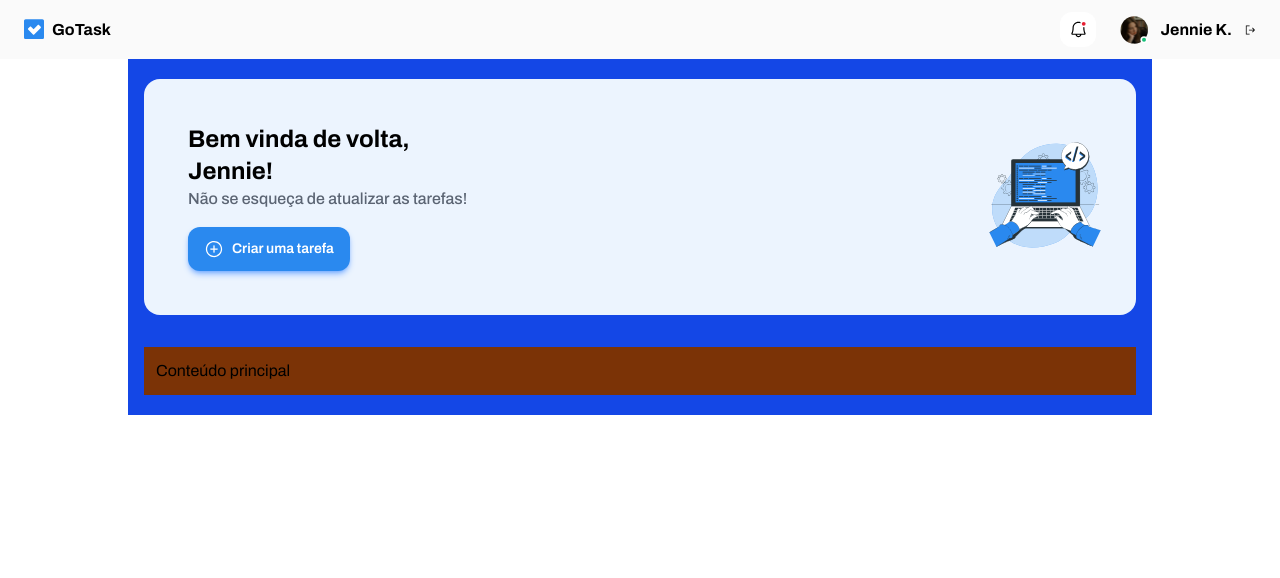
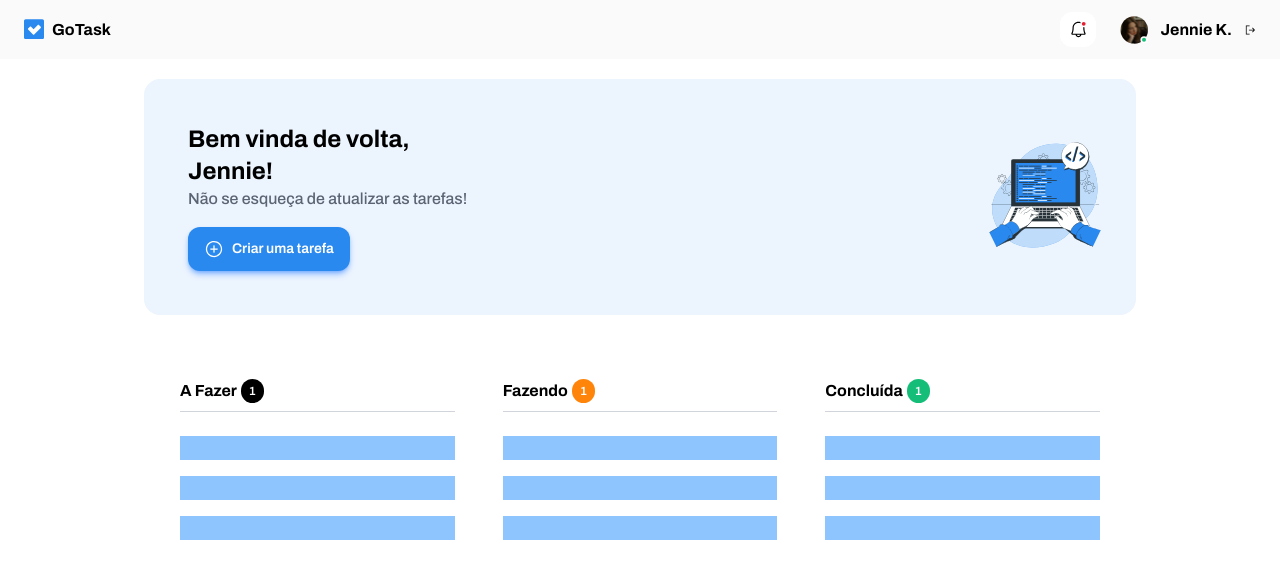
Before and after one commit to vandercosta/go-task, an Angular app: page / in a window 1280 px wide. Shown: the top 578 px of the page. Built offline with nearby package versions, Linux system fonts and the light colour scheme.

Commit message:
feat: implement TaskListSectionComponent layout

```diff
--- a/src/app/components/main-content/main-content.component.html
+++ b/src/app/components/main-content/main-content.component.html
@@ -1,4 +1,4 @@
-<div class="max-w-5xl mx-auto bg-blue-700 py-5 px-4 flex flex-col gap-8">
+<div class="max-w-5xl mx-auto py-5 px-4 flex flex-col gap-8">
   <app-welcome-section></app-welcome-section>
-  <div class="p-3 bg-amber-900">Conteúdo principal</div>
+  <app-task-list-section></app-task-list-section>
 </div>
--- a/src/app/components/main-content/main-content.component.ts
+++ b/src/app/components/main-content/main-content.component.ts
@@ -1,11 +1,12 @@
 import { Component, OnInit } from '@angular/core';
 import { WelcomeSectionComponent } from '../welcome-section/welcome-section.component';
+import { TaskListSectionComponent } from '../task-list-section/task-list-section.component';
 
 @Component({
   selector: 'app-main-content',
   templateUrl: './main-content.component.html',
   styleUrls: ['./main-content.component.css'],
-  imports: [WelcomeSectionComponent],
+  imports: [WelcomeSectionComponent, TaskListSectionComponent],
 })
 export class MainContentComponent implements OnInit {
   constructor() {}
--- a/src/app/components/task-list-section/task-list-section.component.html
+++ b/src/app/components/task-list-section/task-list-section.component.html
@@ -1,3 +1,47 @@
-<p>
-  task-list-section works!
-</p>
+<div class="p-3 mb-6 flex overflow-x-auto scrollbar-hidden">
+  <!--coluna a fazer-->
+  <div class="flex-1 py-3 px-6 min-w-60 flex flex-col gap-6">
+    <div class="py-2 border-b border-[#D1D5DB] flex items-center gap-1">
+      <h1 class="font-bold">A Fazer</h1>
+      <span
+        class="text-xs font-semibold text-white bg-black py-1 px-2 rounded-xl"
+        >1</span
+      >
+    </div>
+    <div class="flex flex-col gap-4">
+      <div class="bg-blue-300 p-3"></div>
+      <div class="bg-blue-300 p-3"></div>
+      <div class="bg-blue-300 p-3"></div>
+    </div>
+  </div>
+  <!--coluna fazendo-->
+  <div class="flex-1 py-3 px-6 min-w-60 flex flex-col gap-6">
+    <div class="py-2 border-b border-[#D1D5DB] flex items-center gap-1">
+      <h1 class="font-bold">Fazendo</h1>
+      <span
+        class="text-xs font-semibold text-white bg-[#FF850A] py-1 px-2 rounded-xl"
+        >1</span
+      >
+    </div>
+    <div class="flex flex-col gap-4">
+      <div class="bg-blue-300 p-3"></div>
+      <div class="bg-blue-300 p-3"></div>
+      <div class="bg-blue-300 p-3"></div>
+    </div>
+  </div>
+  <!--coluna concluída-->
+  <div class="flex-1 py-3 px-6 min-w-60 flex flex-col gap-6">
+    <div class="py-2 border-b border-[#D1D5DB] flex items-center gap-1">
+      <h1 class="font-bold">Concluída</h1>
+      <span
+        class="text-xs font-semibold text-white bg-[#15BE78] py-1 px-2 rounded-xl"
+        >1</span
+      >
+    </div>
+    <div class="flex flex-col gap-4">
+      <div class="bg-blue-300 p-3"></div>
+      <div class="bg-blue-300 p-3"></div>
+      <div class="bg-blue-300 p-3"></div>
+    </div>
+  </div>
+</div>
--- a/src/styles.css
+++ b/src/styles.css
@@ -1,5 +1,11 @@
 @import url("https://fonts.googleapis.com/css2?family=Archivo:ital,wght@0,100..900;1,100..900&family=Cairo:wght@600&display=swap");
 @import "tailwindcss";
+
+@utility scrollbar-hidden {
+  &::-webkit-scrollbar {
+    display: none;
+  }
+}
 
 html {
   font-family: "Archivo", sans-serif;
```
